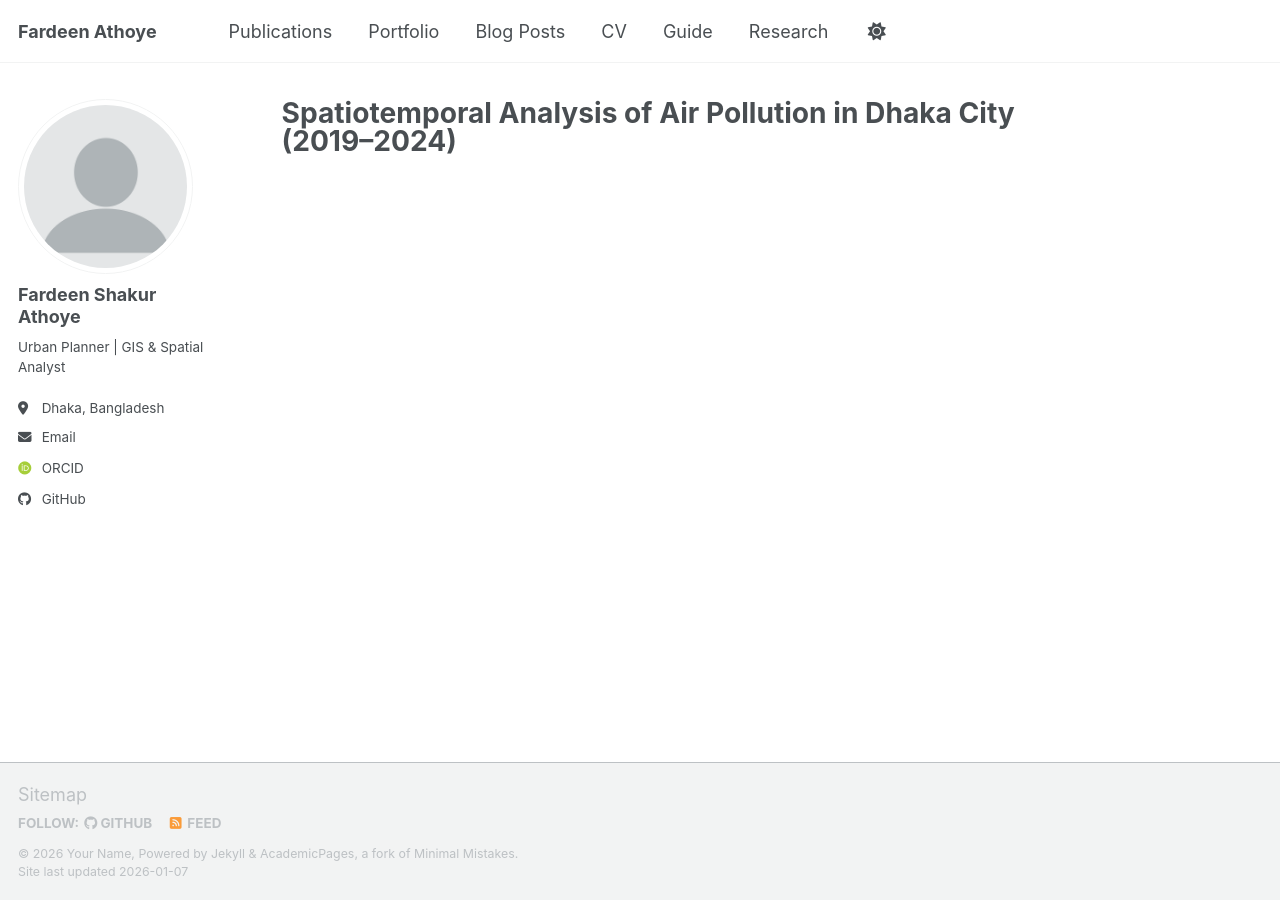
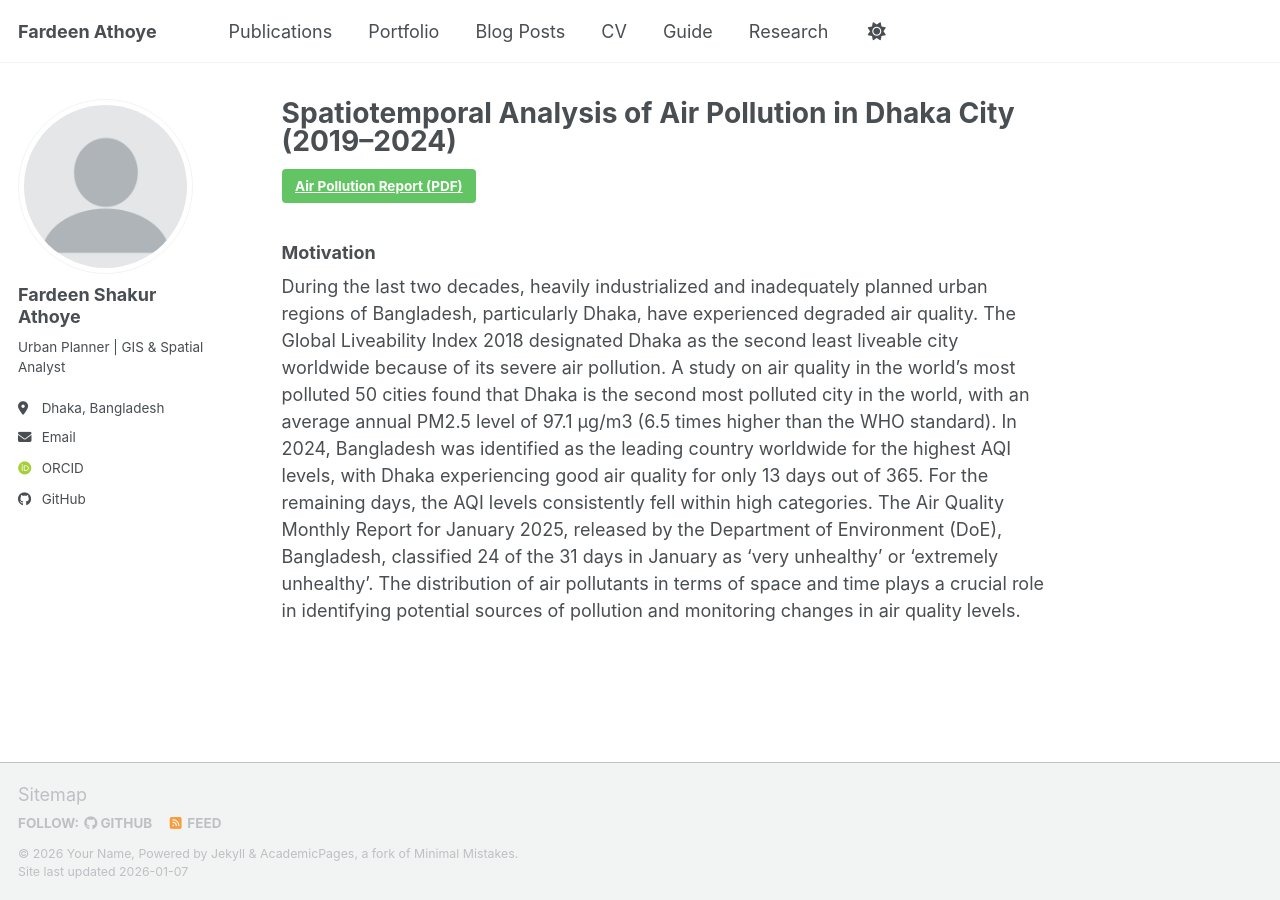
Before and after one commit to athoye-fardeen/athoye-fardeen.github.io, a Jekyll site: the page built from _pages/research/air-pollution.md, in a window 1280 px wide. Built offline with Jekyll 4.4.1, drawn with Linux system fonts in a browser that asks for light colours; some web fonts are replaced; a script bundle is joined from its source files by our own code; library files that are not in the unit come from our copies.

Commit message:
Update air-pollution.md

```diff
--- a/_pages/research/air-pollution.md
+++ b/_pages/research/air-pollution.md
@@ -3,3 +3,15 @@ title: "Spatiotemporal Analysis of Air Pollution in Dhaka City (2019–2024)"
 collection: research
 permalink: /research/air-pollution/
 ---
+
+<p>
+  <a href="/files/air_pollution.pdf" class="btn btn--success">Air Pollution Report (PDF)</a>
+</p>
+
+### Motivation
+During the last two decades, heavily industrialized and inadequately planned urban regions of
+Bangladesh, particularly Dhaka, have experienced degraded air quality. The Global Liveability
+Index 2018 designated Dhaka as the second least liveable city worldwide because of its severe air
+pollution. A study on air quality in the world’s most polluted 50 cities found that Dhaka is the
+second most polluted city in the world, with an average annual PM2.5 level of 97.1 μg/m3 (6.5 times
+higher than the WHO standard). In 2024, Bangladesh was identified as the leading country worldwide for the highest AQI levels, with Dhaka experiencing good air quality for only 13 days out of 365. For the remaining days, the AQI levels consistently fell within high categories. The Air Quality Monthly Report for January 2025, released by the Department of Environment (DoE), Bangladesh, classified 24 of the 31 days in January as ‘very unhealthy’ or ‘extremely unhealthy’. The distribution of air pollutants in terms of space and time plays a crucial role in identifying potential sources of pollution and monitoring changes in air quality levels.
```
